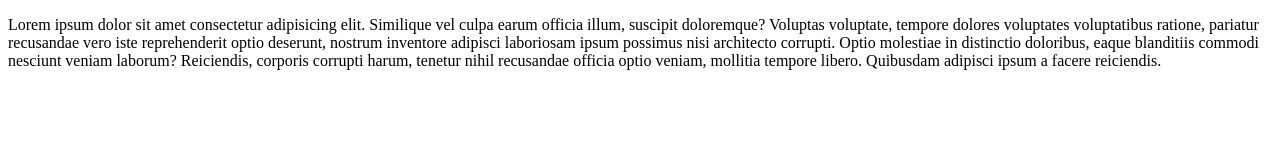
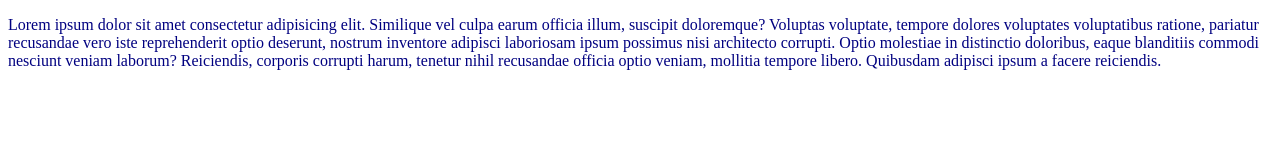
Before and after one commit to Bahodirov1020/scratch-project, a plain HTML site: page index.html in a window 1280 px wide. Drawn offline with Linux system fonts and the light colour scheme.

Commit message:
added style

```diff
--- a/style.css
+++ b/style.css
@@ -0,0 +1,3 @@
+p {
+    color: navy;
+}
```
Also changed, not shown: index.html (+9 -1 lines).
